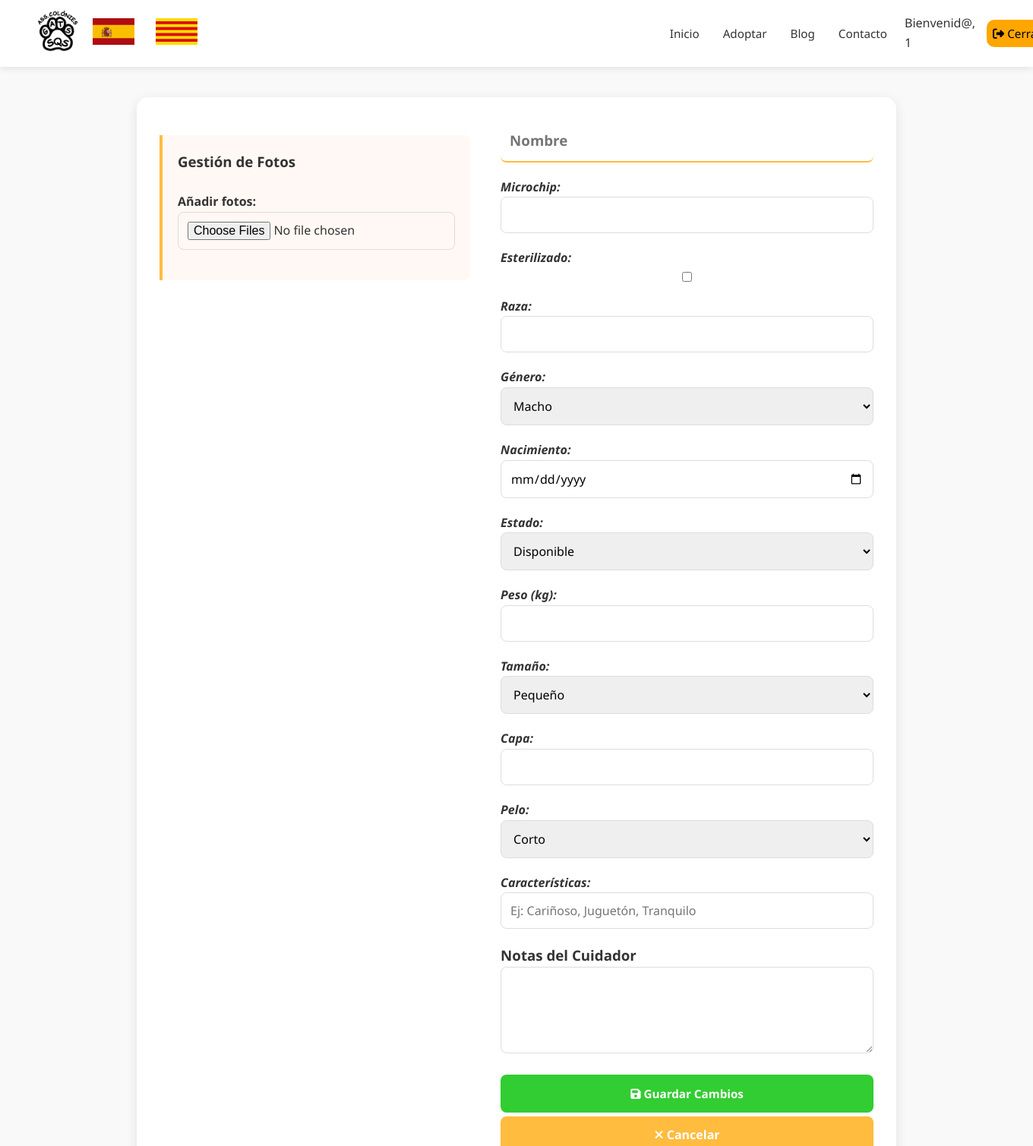
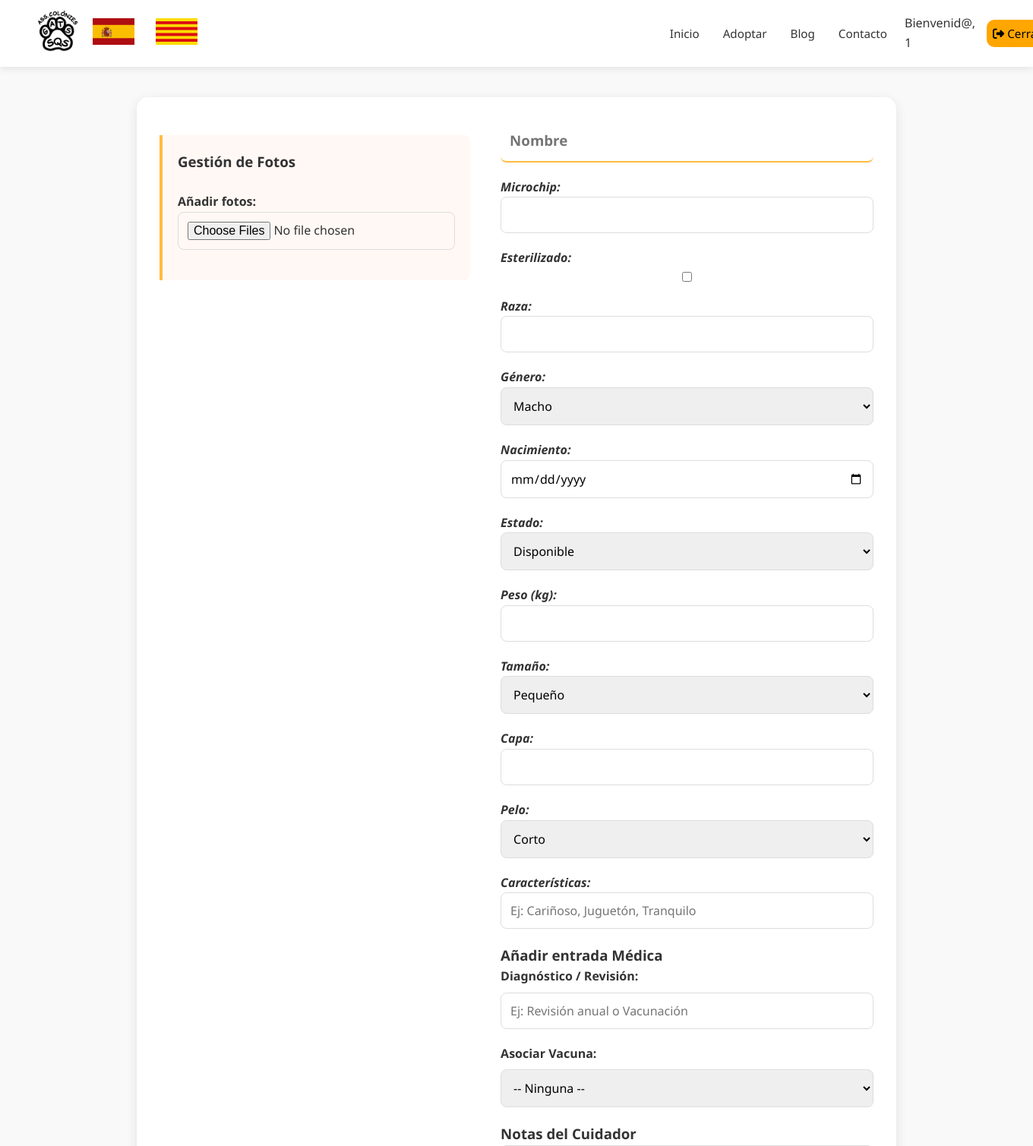
Before and after one commit to Estefania-sys/Reto5-Michis, a PHP site: page /Admin/editar-gato.php in a window 1360 px wide; the page is wider, and only the part inside the window is pictured. Shown: the top 1509 px of that part at 76% size. Run offline with PHP 8.4, Linux system fonts and the light colour scheme; the visitor is signed in with stand-in values (Sample User, id 1); data comes from the database, SQL or seed files in the repository; some libraries are stand-ins or nearby versions.

Commit message:
ahora si va lo de crear Gato.php

```diff
--- a/Admin/editar-gato.php
+++ b/Admin/editar-gato.php
@@ -5,6 +5,7 @@ Admin::requerirAdmin();
 
 require_once '../Clases/Conexion.php';
 require_once '../Clases/Gato.php';
+require_once '../Clases/HistorialMedico.php';
 require_once '../Clases/Imagenes.php';
 
 $pdo = (new Conexion())->getConnection();
@@ -20,12 +21,13 @@ if (!$esNuevo && !$gato) {
 }
 
 if ($_SERVER['REQUEST_METHOD'] === 'POST') {
+    // Iniciamos la transacción ANTES de cualquier operación
+    $pdo->beginTransaction();
 
-    // 1. Limpiamos y formateamos las etiquetas para PostgreSQL
+    try {
+        // Formateo de etiquetas para PostgreSQL
         $tagsRaw = $_POST['character_tags'] ?? '';
-    // Convertimos a array, quitamos espacios y filtramos vacíos
         $tagsArray = array_filter(array_map('trim', explode(',', $tagsRaw)));
-    // Formateamos como string de array de Postgres: {"tag1","tag2"}
         $pgTags = '{' . implode(',', $tagsArray) . '}';
 
         $datos = [
@@ -35,20 +37,20 @@ if ($_SERVER['REQUEST_METHOD'] === 'POST') {
             'genero'           => $_POST['genero'],
             'capa_patron'      => $_POST['capa_patron'],
             'pelo_largo'       => $_POST['pelo_largo'],
-        'esterilizado'     => isset($_POST['esterilizado']) ? 1 : 0,
+            'esterilizado'     => isset($_POST['esterilizado']) ? 'true' : 'false',
             'estado'           => $_POST['estado'],
             'notas_cuidador'   => $_POST['notas_cuidador'],
-        'numero_microchip' => $_POST['numero_microchip'],
+            'numero_microchip' => !empty($_POST['numero_microchip']) ? $_POST['numero_microchip'] : null,
             'peso_kg'          => $_POST['peso_kg'],
             'tamano'           => $_POST['tamano'],
             'character_tags'   => $pgTags
         ];
 
-    try {
         if ($esNuevo) {
             $id_gato = Gato::crear($pdo, $datos);
-            if ($id_nuevo) {
-                $id_gato = $id_nuevo; // Actualizamos la variable para las fotos y el redireccionamiento
+            // IMPORTANTE: Si crear falla o devuelve false, lanza una excepción para ir al catch
+            if (!$id_gato) {
+                throw new Exception("No se pudo crear el gato en la base de datos.");
             }
         } else {
             Gato::actualizar($pdo, $id_gato, $datos);
@@ -59,28 +61,50 @@ if ($_SERVER['REQUEST_METHOD'] === 'POST') {
             }
         }
 
-        if ($id_gato && !empty($_FILES['fotos']['name'][0])) {
-            $datosGatoParaFoto = ['id_gato' => $id_gato, 'nombre' => $datos['nombre']];
-            foreach ($_FILES['fotos']['name'] as $key => $val) {
-                if ($_FILES['fotos']['error'][$key] == 0) {
+        // --- GESTIÓN MÉDICA ---
+        if (!empty($_POST['nuevo_diagnostico'])) {
+            $id_vacuna = !empty($_POST['id_vacuna']) ? $_POST['id_vacuna'] : null;
+            HistorialMedico::agregarEntrada($pdo, $id_gato, $_POST['nuevo_diagnostico'], $id_vacuna);
+        }
+
+        // --- GESTIÓN DE FOTO PRINCIPAL ---
+        // Ajustamos al nombre del input HTML 'fotos[]' y corregimos parámetros
+        if (isset($_FILES['fotos']) && !empty($_FILES['fotos']['name'][0])) {
             $fileArray = [
-                        'name'     => $_FILES['fotos']['name'][$key],
-                        'type'     => $_FILES['fotos']['type'][$key],
-                        'tmp_name' => $_FILES['fotos']['tmp_name'][$key],
-                        'error'    => $_FILES['fotos']['error'][$key],
-                        'size'     => $_FILES['fotos']['size'][$key]
+                'name'     => $_FILES['fotos']['name'][0],
+                'type'     => $_FILES['fotos']['type'][0],
+                'tmp_name' => $_FILES['fotos']['tmp_name'][0],
+                'error'    => $_FILES['fotos']['error'][0],
+                'size'     => $_FILES['fotos']['size'][0]
             ];
-                    $rutaSubida = Imagenes::subirFoto($fileArray, $datosGatoParaFoto);
-                    if ($rutaSubida) Gato::actualizarFotoUrl($pdo, $id_gato, $rutaSubida);
+
+            // Pasamos el array con los datos del gato necesarios para la carpeta
+            $gatoRef = ['id_gato' => $id_gato, 'nombre' => $_POST['nombre']];
+            $rutaFoto = Imagenes::subirFoto($fileArray, $gatoRef);
+
+            if ($rutaFoto) {
+                Gato::actualizarFotoUrl($pdo, $id_gato, $rutaFoto);
             }
         }
-        }
+
+        $pdo->commit();
         header("Location: ../detalle-gato.php?id=$id_gato");
         exit;
+
     } catch (Exception $e) {
-        $mensaje = "Error: " . $e->getMessage();
+        if ($pdo->inTransaction()) {
+            $pdo->rollBack();
+        }
+        // AÑADE ESTO PARA DEBUREAR:
+        die("Error al guardar: " . $e->getMessage());
     }
 }
+
+    // Obtener vacunas disponibles para el desplegable
+    $stmtV = $pdo->query("SELECT * FROM Vacunas ORDER BY nombre_vacuna ASC");
+    $todasLasVacunas = $stmtV->fetchAll(PDO::FETCH_ASSOC);
+
+    $nombreMostrar = $esNuevo ? "Nuevo Gato" : ($gato['nombre'] ?? 'Gato');
 ?>
 
 <!DOCTYPE html>
@@ -94,7 +118,7 @@ if ($_SERVER['REQUEST_METHOD'] === 'POST') {
 </head>
 <body>
     <?php include '../navbar/headeradmin.php'; ?>
-    <form id="form-gato" method="POST" enctype="multipart/form-data" style="display: none;"></form>
+    <form id="form-gato" action="editar-gato.php<?php echo !$esNuevo ? '?id='.$id_gato : ''; ?>" method="POST" enctype="multipart/form-data" style="display: none;"></form>
     <main class="detalle-container">
         <section class="detalle-header">
             <section class="detalle-img">
@@ -207,6 +231,23 @@ if ($_SERVER['REQUEST_METHOD'] === 'POST') {
                             ?>"
                             class="dato-valor" placeholder="Ej: Cariñoso, Juguetón, Tranquilo">
                     </div>
+                    <h3 class="traductor" data-es="Añadir entrada Médica" data-ca="Afegir entrada Mèdica">Añadir entrada Médica</h3>
+                    <div class="dato">
+                        <label>Diagnóstico / Revisión:</label>
+                        <input type="text" name="nuevo_diagnostico" form="form-gato" placeholder="Ej: Revisión anual o Vacunación">
+                    </div>
+                    <div class="dato">
+                        <label>Asociar Vacuna:</label>
+                        <select name="id_vacuna" form="form-gato">
+                            <option value="">-- Ninguna --</option>
+                            <?php foreach ($todasLasVacunas as $v): ?>
+                                <option value="<?php echo $v['id_vacuna']; ?>">
+                                    <?php echo htmlspecialchars($v['nombre_vacuna']); ?>
+                                </option>
+                            <?php endforeach; ?>
+                        </select>
+                    </div>
+                </div>
                 </section>
 
                 <h3 class="traductor" data-es="Notas del Cuidador" data-ca="Notes del Cuidador">Notas del Cuidador</h3>
--- a/bd.sql
+++ b/bd.sql
@@ -49,15 +49,15 @@ CREATE TABLE Adopciones (
 
 CREATE TABLE Vacunas (
     id_vacuna SERIAL PRIMARY KEY,
-    nombre_vacuna VARCHAR(100) NOT NULL,
-    fecha_vacuna DATE NOT NULL
+    nombre_vacuna VARCHAR(100),
+    fecha_vacuna DATE
 );
 
 CREATE TABLE Historial_Medico (
     id_historial SERIAL PRIMARY KEY,
     id_gato INTEGER REFERENCES Gatos(id_gato),
     id_vacuna INTEGER REFERENCES Vacunas(id_vacuna),
-    fecha_revision DATE NOT NULL
+    fecha_revision DATE
 );
 -----------------------------------------------------------
 INSERT INTO Usuarios (nombres, apellidos, email, password, rol, dni, fecha_nacimiento, direccion, poblacion, cp, telefono) VALUES
```
Also changed, not shown: Imagenes/Gatos/26_marquesa/img_6a181086f31788.50488730.jpg (added), Imagenes/Gatos/26_marquesa/img_6a1810aa317cb4.28717474.jpg (added). Lines whose indentation alone changed are shown as unchanged.
